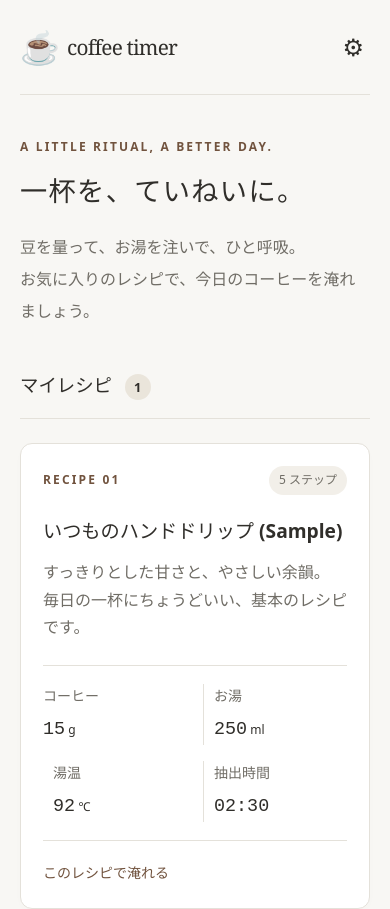
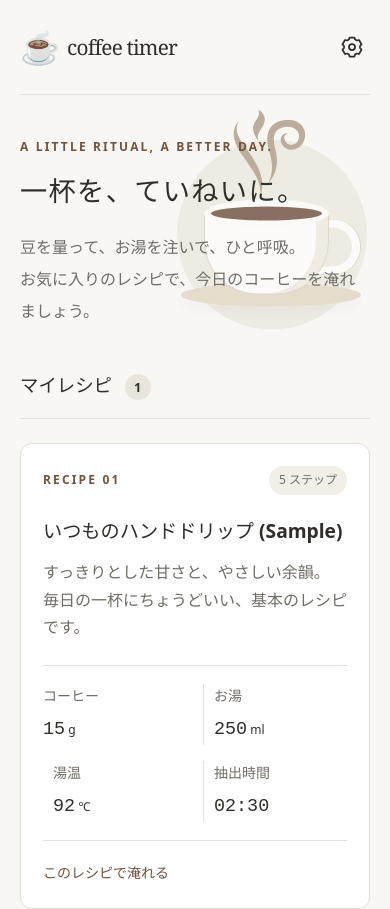
Before and after one commit to sunvisor/coffee-timer, a React (Vite) app in the folder app/: page / in a window 390 px wide. Shown: the top 909 px of the page. Built offline with nearby package versions, Linux system fonts and the light colour scheme.

Commit message:
feat: refine home artwork and brewing screen layout

```diff
--- a/app/src/App.css
+++ b/app/src/App.css
@@ -48,10 +48,16 @@
   gap: 16px;
 }
 .icon-button {
+  display: grid;
+  place-items: center;
   border: 0;
   background: transparent;
   font-size: 1.5rem;
   padding: 4px 12px;
+}
+.icon-button svg {
+  width: 24px;
+  height: 24px;
 }
 .selected {
   background: #ece6dc;
@@ -101,12 +107,10 @@ main {
 }
 .steam {
   position: absolute;
-  top: -19px;
-  left: 80px;
-  transform: rotate(-90deg);
-  font:
-    66px Georgia,
-    serif;
+  top: -30px;
+  left: 61px;
+  width: 80px;
+  height: 88px;
   color: #a7947e;
 }
 .cup {
@@ -123,26 +127,29 @@ main {
 }
 .cup::before {
   content: '';
+  box-sizing: border-box;
   position: absolute;
   top: -9px;
   left: -1px;
-  width: 123px;
-  height: 22px;
+  width: calc(100% + 2px);
+  height: 28px;
   border: 7px solid #fdfbf7;
   background: #624331;
   border-radius: 50%;
 }
-.cup::after {
+.cup-art::after {
   content: '';
+  box-sizing: border-box;
   position: absolute;
-  right: -35px;
-  top: 9px;
-  height: 40px;
-  width: 36px;
-  border: 9px solid #fefdfb;
+  left: 143px;
+  top: 80px;
+  height: 55px;
+  width: 48px;
+  border: 8px solid #fefdfb;
   border-left: 0;
   border-radius: 0 30px 30px 0;
   box-shadow: 1px 0 0 #d5c9b8;
+  z-index: 0;
 }
 .saucer {
   position: absolute;
@@ -560,6 +567,9 @@ main {
   margin-top: 40px;
   text-align: center;
 }
+.brew-notes {
+  padding-inline: 16px;
+}
 .brew .section-heading {
   text-align: left;
 }
@@ -653,7 +663,7 @@ main {
     sans-serif;
   color: var(--muted);
 }
-.brew > .markdown {
+.brew-panel > .markdown {
   max-width: 560px;
   margin: 20px auto;
 }
@@ -705,14 +715,27 @@ main {
     padding: 4px 6px;
   }
   .home-intro {
+    position: relative;
+    isolation: isolate;
+    overflow: hidden;
     padding: 42px 0;
     gap: 0;
+  }
+  .home-intro-copy {
+    position: relative;
+    z-index: 1;
   }
   .home-intro p {
     font-size: 1rem;
   }
-  .cup-art {
-    display: none;
+  .home-intro .cup-art {
+    position: absolute;
+    top: 50%;
+    right: -24px;
+    transform: translateY(-50%);
+    opacity: 0.75;
+    pointer-events: none;
+    z-index: 0;
   }
   .recipe-grid {
     grid-template-columns: 1fr;
@@ -775,7 +798,7 @@ main {
     flex-direction: column;
     gap: 6px;
   }
-  .brew {
+  .brew-panel {
     padding-inline: 16px;
   }
   .timer-controls {
--- a/app/src/App.tsx
+++ b/app/src/App.tsx
@@ -28,7 +28,7 @@ function Home({
   return (
     <>
       <section className="home-intro">
-        <div>
+        <div className="home-intro-copy">
           <span className="eyebrow">A LITTLE RITUAL, A BETTER DAY.</span>
           <h1>一杯を、ていねいに。</h1>
           <p>
@@ -38,7 +38,15 @@ function Home({
           </p>
         </div>
         <div className="cup-art" aria-hidden="true">
-          <div className="steam">﹏</div>
+          <svg
+            className="steam"
+            viewBox="0 0 90 100"
+            fill="currentColor"
+          >
+            <path d="M34 99C42 77 27 57 17 43C6 28 5 20 10 13C-1 23 4 38 13 51C25 69 36 81 34 99Z" />
+            <path d="M43 84C53 73 55 59 51 45C47 31 50 22 61 20C73 18 81 26 77 35C74 42 64 42 62 35C60 31 62 28 66 27C58 26 55 34 59 40C64 49 78 47 83 37C90 23 78 10 64 12C43 13 39 29 44 47C49 64 48 73 43 84Z" />
+            <path d="M32 32C23 20 25 14 30 7C33 2 33-1 32-4C43 4 39 12 35 18C32 23 30 26 32 32Z" transform="translate(0 4)" />
+          </svg>
           <div className="cup" />
           <div className="saucer" />
         </div>
@@ -119,12 +127,9 @@ function App() {
   }
   return (
     <div className="app-shell">
+      {screen.type === 'home' && (
         <header className="site-header">
-        <button
-          className="brand"
-          disabled={screen.type === 'brew'}
-          onClick={() => setScreen({ type: 'home' })}
-        >
+          <button className="brand" onClick={() => setScreen({ type: 'home' })}>
             <span className="brand-icon" aria-hidden="true">
               ☕
             </span>
@@ -132,18 +137,29 @@ function App() {
               coffee timer<small>いつもの一杯を、もっとおいしく。</small>
             </span>
           </button>
-        {screen.type !== 'brew' && (
           <nav aria-label="メインメニュー">
             <button
-              className={screen.type === 'settings' ? 'selected icon-button' : 'icon-button'}
+              className="icon-button"
               onClick={() => setScreen({ type: 'settings' })}
               aria-label="設定"
+              title="設定"
             >
-              ⚙
+              <svg
+                viewBox="0 0 24 24"
+                aria-hidden="true"
+                fill="none"
+                stroke="currentColor"
+                strokeWidth="1.75"
+                strokeLinecap="round"
+                strokeLinejoin="round"
+              >
+                <path d="m9 3 .5-2h5l.5 2 2 1 2-.5 2.5 4.3L20 9.5v2l1.5 1.7L19 17.5l-2-.5-2 1-.5 2h-5L9 18l-2-1-2 .5-2.5-4.3L4 11.5v-2L2.5 7.8 5 3.5 7 4Z" transform="translate(0 1.5)" />
+                <circle cx="12" cy="12" r="3" />
+              </svg>
             </button>
           </nav>
+        </header>
       )}
-      </header>
       <main>
         {screen.type !== 'home' && screen.type !== 'brew' && (
           <button className="back-button" onClick={() => setScreen({ type: 'home' })}>
--- a/app/src/Brew.tsx
+++ b/app/src/Brew.tsx
@@ -71,7 +71,8 @@ export function Brew({
       </section>
     )
   return (
-    <section className="brew panel">
+    <section className="brew">
+      <div className="panel brew-panel">
         <div className="section-heading">
           <span className="eyebrow">
             STEP {String(progress.index + 1).padStart(2, '0')} /{' '}
@@ -125,10 +126,13 @@ export function Brew({
           全体 {formatTime(Math.min(Math.floor(elapsed), totalSeconds(recipe)))} /{' '}
           {formatTime(totalSeconds(recipe))}
         </div>
+      </div>
+      <div className="brew-notes">
         <p className="muted">
           ステップは自動で切り替わります。通知音が聞こえる音量にし、この画面を開いたままお使いください。
         </p>
         <ScreenAwakeNotice />
+      </div>
     </section>
   )
 }
```
Also changed, not shown: 1 other file (tests, documents, lock files or other folders). Lines whose indentation alone changed are shown as unchanged.
